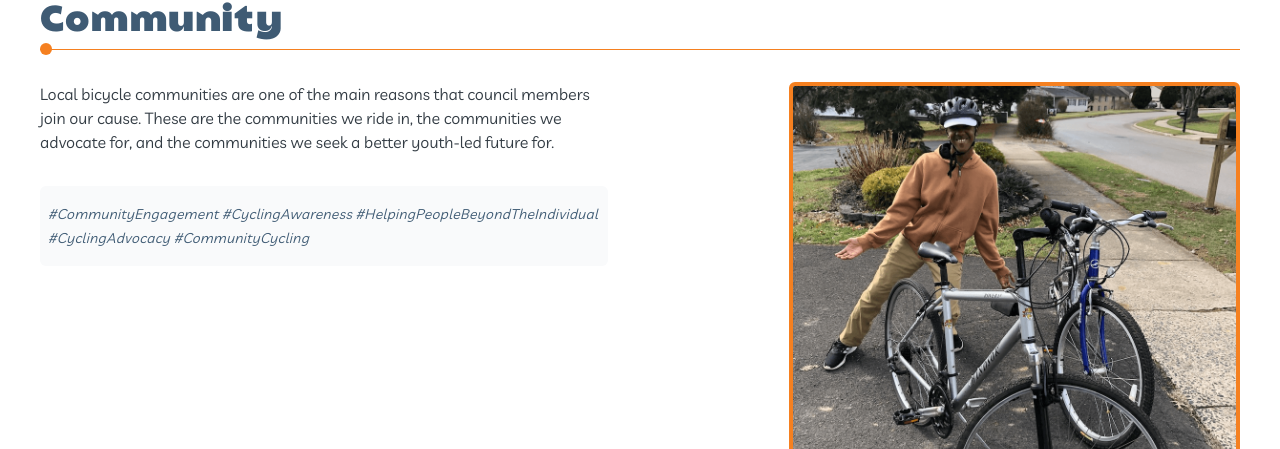
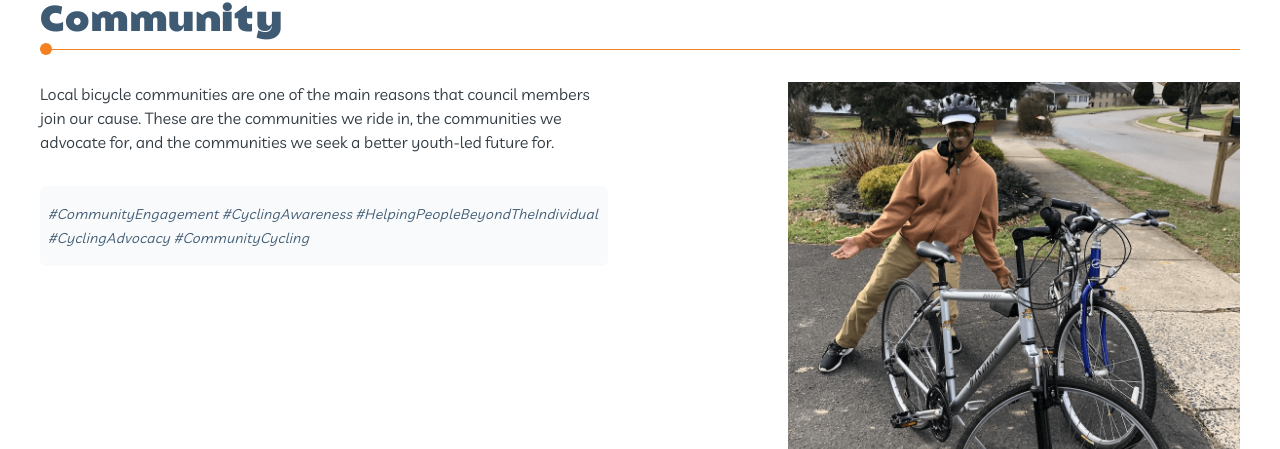
Before and after one commit to wdmnybcouncil/national-youth-bike-council, a React (Create React App) app: page /national-youth-bike-council/why-the-council in a window 1280 px wide. Shown: the part 503-952 px from the top of the page. Built offline with nearby package versions, Linux system fonts and the light colour scheme; what prettier-plugin-tailwindcss would draw is missing.

Commit message:
refactor: make SectionImg component more reusable

```diff
--- a/src/components/Section/SectionImg.js
+++ b/src/components/Section/SectionImg.js
@@ -9,7 +9,7 @@ import PropTypes from "prop-types";
  */
 
 function SectionImg({ src, alt, className }) {
-  return <img src={src} alt={alt} className={`max-h-96 max-w-full rounded-md border-4 border-skin-accent ${className}`} />;
+  return <img src={src} alt={alt} className={`max-h-96 max-w-full ${className}`} />;
 }
 
 const propTypes = {
```
